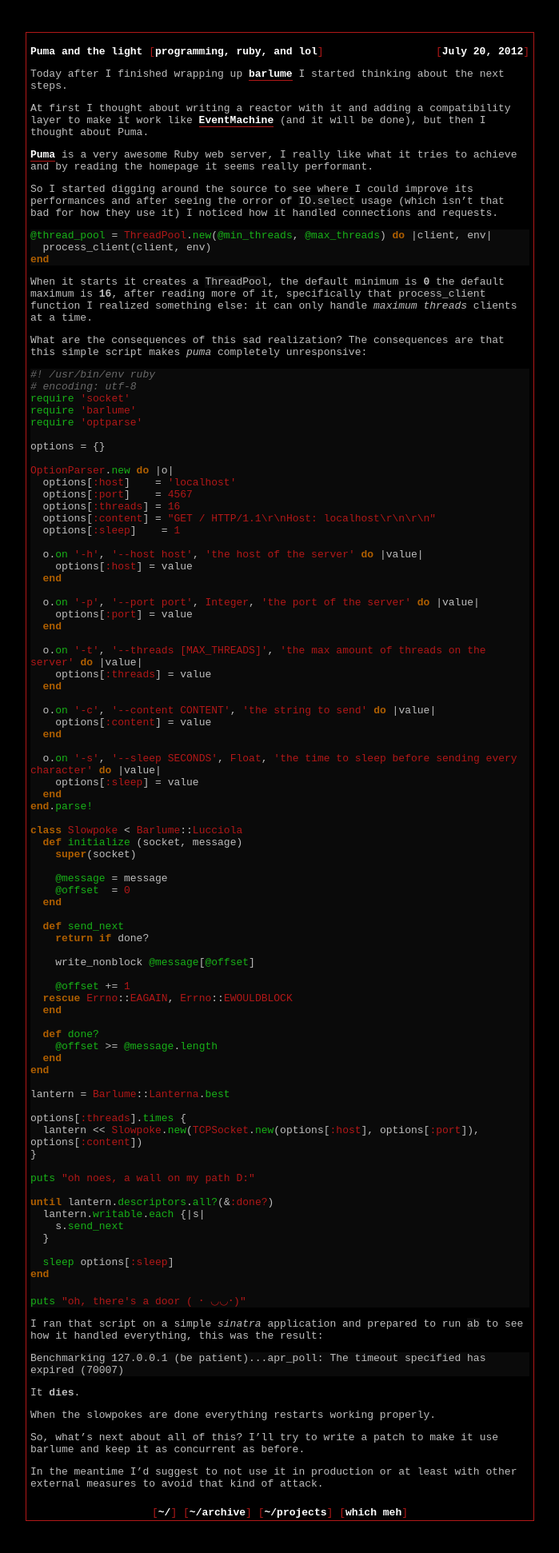
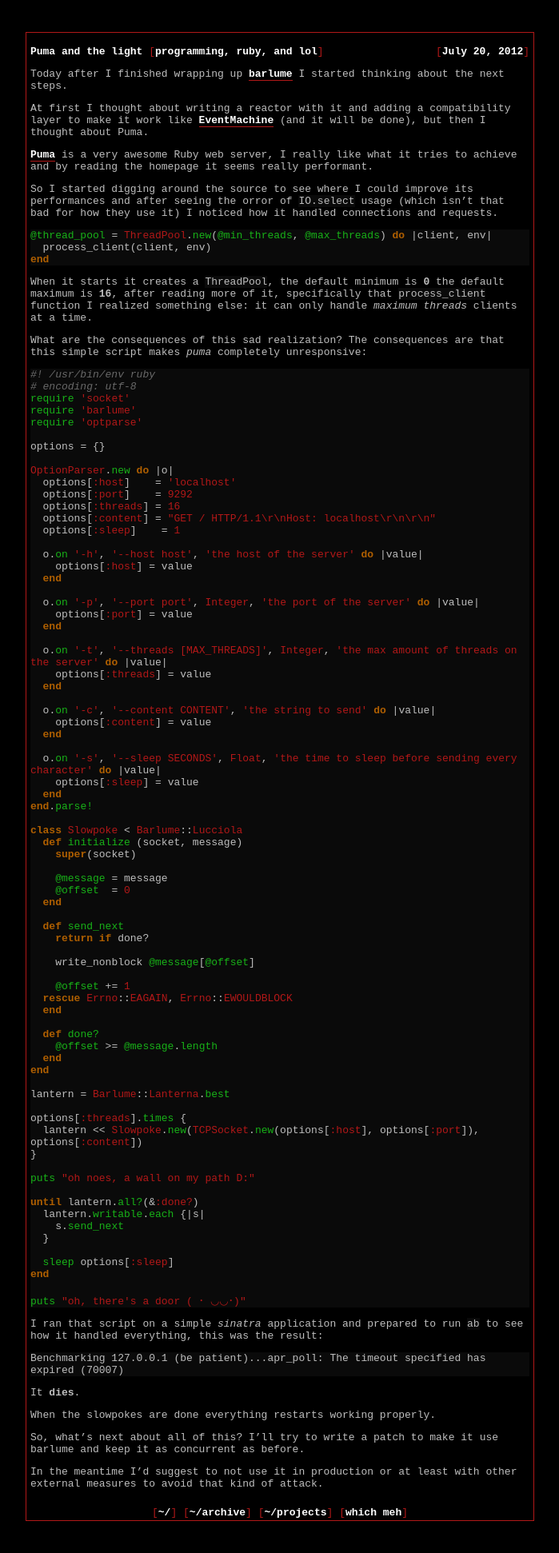
Before and after one commit to meh/meh.github.io, a Jekyll site: the page built from _posts/programming/2012-07-20-puma-and-the-light.md, in a window 1280 px wide. Shown: the whole page at 80% size, without its empty margins (290-989 px from the left). Built offline with Jekyll 4.4.1, drawn with Linux system fonts in a browser that asks for light colours.

Commit message:
post: update to latest lantern usage

```diff
--- a/_posts/programming/2012-07-20-puma-and-the-light.md
+++ b/_posts/programming/2012-07-20-puma-and-the-light.md
@@ -47,7 +47,7 @@ options = {}
 
 OptionParser.new do |o|
   options[:host]    = 'localhost'
-  options[:port]    = 4567
+  options[:port]    = 9292
   options[:threads] = 16
   options[:content] = "GET / HTTP/1.1\r\nHost: localhost\r\n\r\n"
   options[:sleep]    = 1
@@ -60,7 +60,7 @@ OptionParser.new do |o|
     options[:port] = value
   end
 
-  o.on '-t', '--threads [MAX_THREADS]', 'the max amount of threads on the server' do |value|
+  o.on '-t', '--threads [MAX_THREADS]', Integer, 'the max amount of threads on the server' do |value|
     options[:threads] = value
   end
 
@@ -103,7 +103,7 @@ options[:threads].times {
 
 puts "oh noes, a wall on my path D:"
 
-until lantern.descriptors.all?(&:done?)
+until lantern.all?(&:done?)
   lantern.writable.each {|s|
     s.send_next
   }
```
